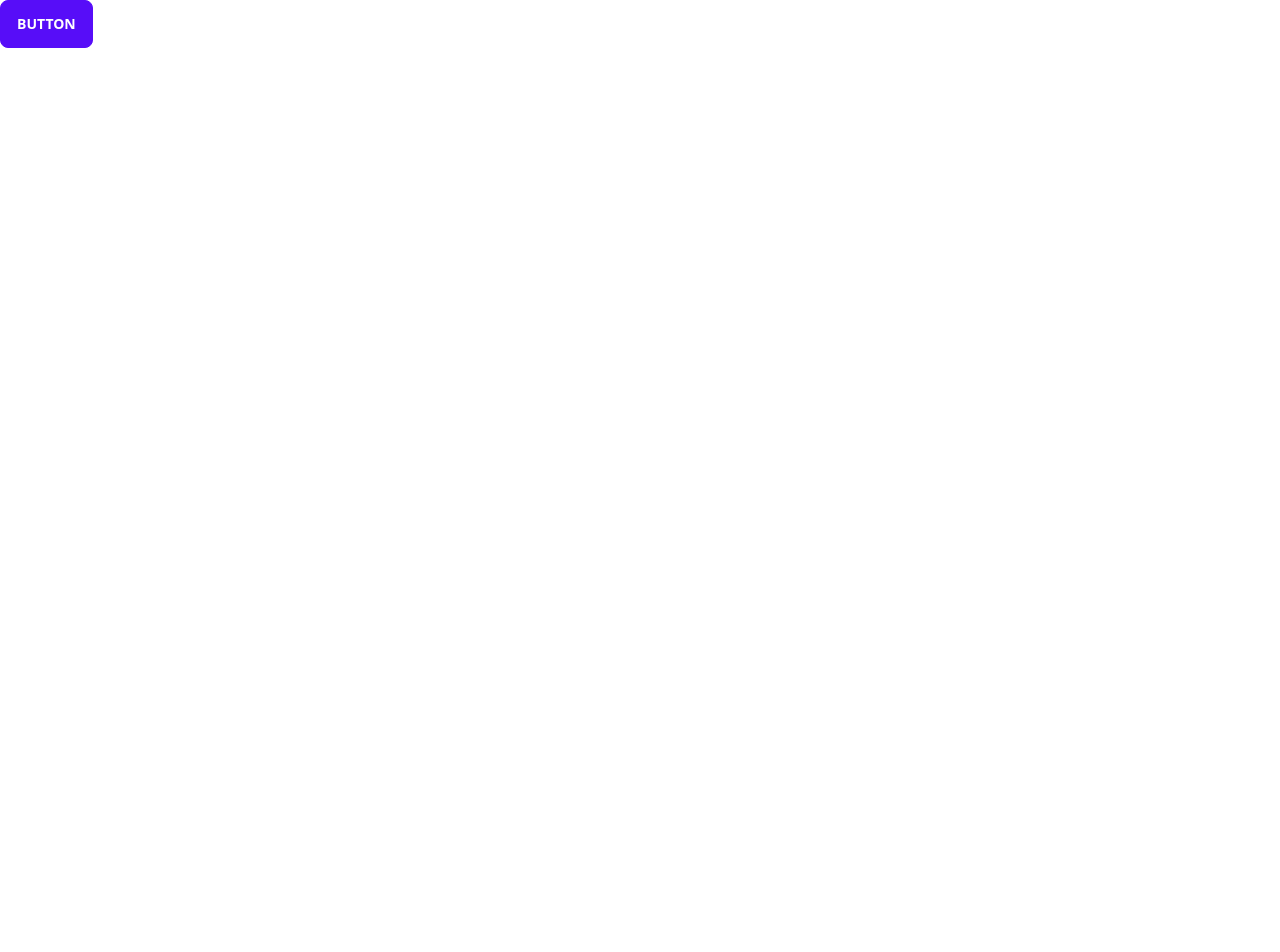
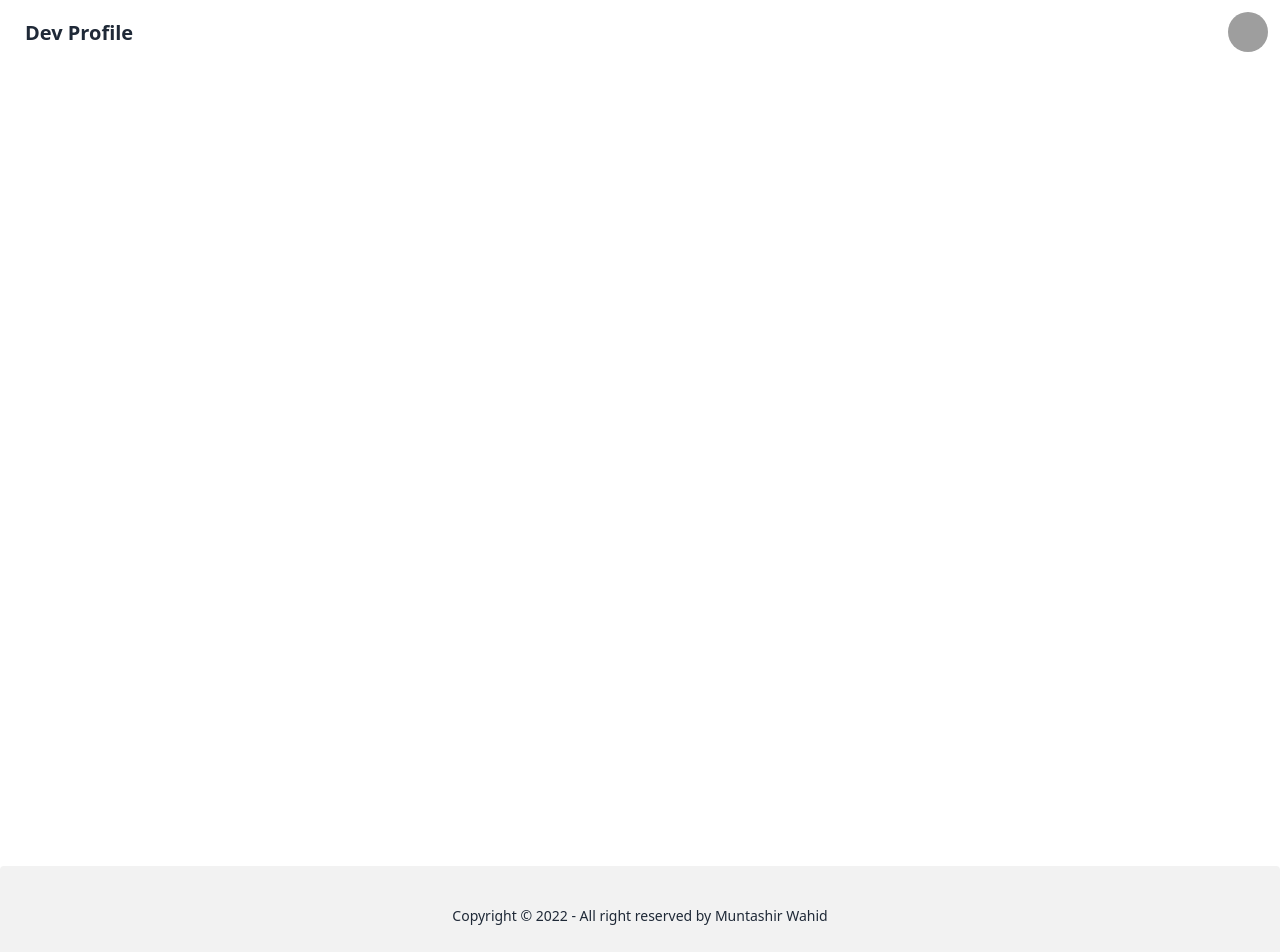
Before and after one commit to muntashir-wahid/system_on_silicon_task, a React (Create React App) app in the folder task_client/: page / in a window 1280 px wide. Shown: the top 952 px of the page. Before the commit the page ends 800 px from the top, so only its background shows below. Built offline with nearby package versions, Linux system fonts and the light colour scheme; grey boxes are pictures that could not be loaded.

Commit message:
setup some routes and created pages

```diff
--- a/task_client/public/index.html
+++ b/task_client/public/index.html
@@ -24,7 +24,7 @@
       work correctly both with client-side routing and a non-root public URL.
       Learn how to configure a non-root public URL by running `npm run build`.
     -->
-    <title>React App</title>
+    <title>Dev Porfile</title>
   </head>
   <body>
     <noscript>You need to enable JavaScript to run this app.</noscript>
--- a/task_client/src/App.js
+++ b/task_client/src/App.js
@@ -1,5 +1,8 @@
+import { RouterProvider } from "react-router-dom";
+import router from "./routes/routes/routes";
+
 function App() {
-  return <button className="btn btn-primary">Button</button>;
+  return <RouterProvider router={router} />;
 }
 
 export default App;
--- /dev/null
+++ b/task_client/src/Layout/Main.js
@@ -0,0 +1,18 @@
+import React, { Fragment } from "react";
+import { Outlet } from "react-router-dom";
+import Footer from "../Pages/Shared/Footer/Footer";
+import Header from "../Pages/Shared/Header/Header";
+
+const Main = () => {
+  return (
+    <Fragment>
+      <Header />
+      <main className="min-h-screen">
+        <Outlet />
+      </main>
+      <Footer />
+    </Fragment>
+  );
+};
+
+export default Main;
--- /dev/null
+++ b/task_client/src/Pages/Shared/Footer/Footer.js
@@ -0,0 +1,13 @@
+import React from "react";
+
+const Footer = () => {
+  return (
+    <footer className="footer footer-center p-10 bg-base-200 text-base-content rounded">
+      <div>
+        <p>Copyright © 2022 - All right reserved by Muntashir Wahid</p>
+      </div>
+    </footer>
+  );
+};
+
+export default Footer;
--- /dev/null
+++ b/task_client/src/Pages/Shared/Header/Header.js
@@ -0,0 +1,36 @@
+import React from "react";
+
+const Header = () => {
+  return (
+    <header>
+      <nav className="navbar bg-base-100">
+        <div className="flex-1">
+          <a className="btn btn-ghost normal-case text-xl">Dev Profile</a>
+        </div>
+        <div className="flex-none">
+          <div className="dropdown dropdown-end">
+            <label tabIndex={0} className="btn btn-ghost btn-circle avatar">
+              <div className="w-10 rounded-full">
+                <img src="https://placeimg.com/80/80/people" />
+              </div>
+            </label>
+            <ul
+              tabIndex={0}
+              className="menu menu-compact dropdown-content mt-3 p-2 shadow bg-base-100 rounded-box w-52"
+            >
+              <li>
+                <a className="justify-between">Profile</a>
+              </li>
+
+              <li>
+                <button>Logout</button>
+              </li>
+            </ul>
+          </div>
+        </div>
+      </nav>
+    </header>
+  );
+};
+
+export default Header;
--- a/task_client/src/index.js
+++ b/task_client/src/index.js
@@ -1,17 +1,7 @@
-import React from 'react';
-import ReactDOM from 'react-dom/client';
-import './index.css';
-import App from './App';
-import reportWebVitals from './reportWebVitals';
+import React from "react";
+import ReactDOM from "react-dom/client";
+import "./index.css";
+import App from "./App";
 
-const root = ReactDOM.createRoot(document.getElementById('root'));
-root.render(
-  <React.StrictMode>
-    <App />
-  </React.StrictMode>
-);
-
-// If you want to start measuring performance in your app, pass a function
-// to log results (for example: reportWebVitals(console.log))
-// or send to an analytics endpoint. Learn more: https://bit.ly/CRA-vitals
-reportWebVitals();
+const root = ReactDOM.createRoot(document.getElementById("root"));
+root.render(<App />);
--- a/task_client/src/reportWebVitals.js
+++ /dev/null
@@ -1,13 +0,0 @@
-const reportWebVitals = onPerfEntry => {
-  if (onPerfEntry && onPerfEntry instanceof Function) {
-    import('web-vitals').then(({ getCLS, getFID, getFCP, getLCP, getTTFB }) => {
-      getCLS(onPerfEntry);
-      getFID(onPerfEntry);
-      getFCP(onPerfEntry);
-      getLCP(onPerfEntry);
-      getTTFB(onPerfEntry);
-    });
-  }
-};
-
-export default reportWebVitals;
--- /dev/null
+++ b/task_client/src/routes/PrivateRoute/PrivateRoute.js
@@ -0,0 +1,7 @@
+import React from "react";
+
+const PrivateRoute = () => {
+  return <div></div>;
+};
+
+export default PrivateRoute;
--- /dev/null
+++ b/task_client/src/routes/routes/routes.js
@@ -0,0 +1,6 @@
+import { createBrowserRouter } from "react-router-dom";
+import Main from "../../Layout/Main";
+
+const router = createBrowserRouter([{ path: "/", element: <Main /> }]);
+
+export default router;
```
Also changed, not shown: task_client/src/App.css (deleted, +0 -38 lines), task_client/src/setupTests.js (deleted, +0 -5 lines), task_client/src/logo.svg (deleted), 1 other file (tests, documents, lock files or other folders).
